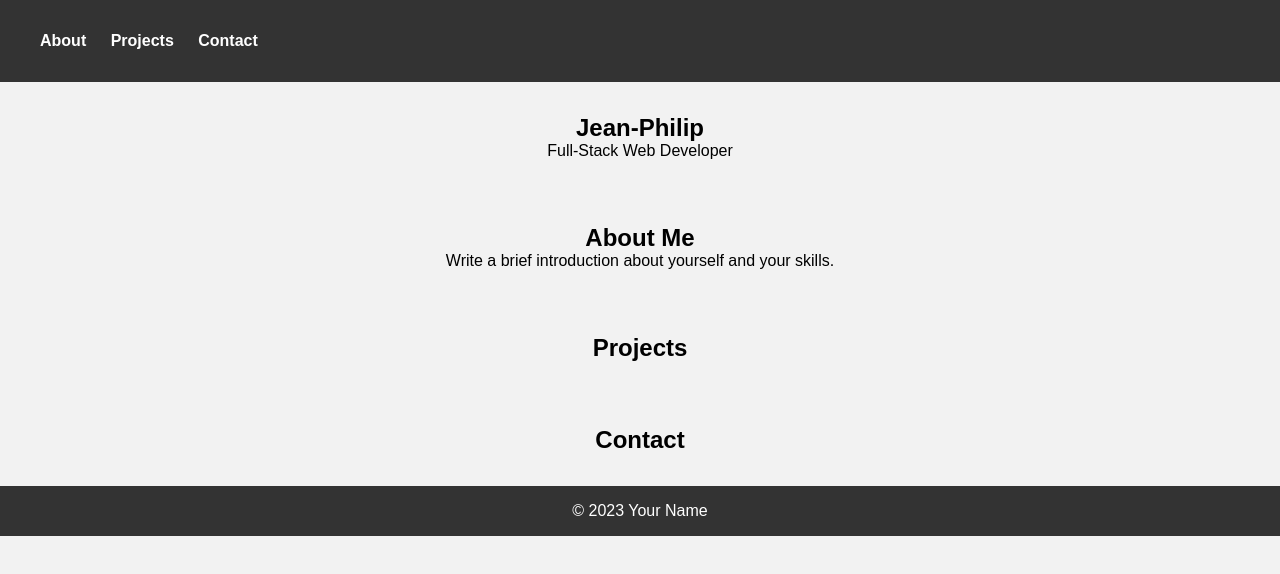
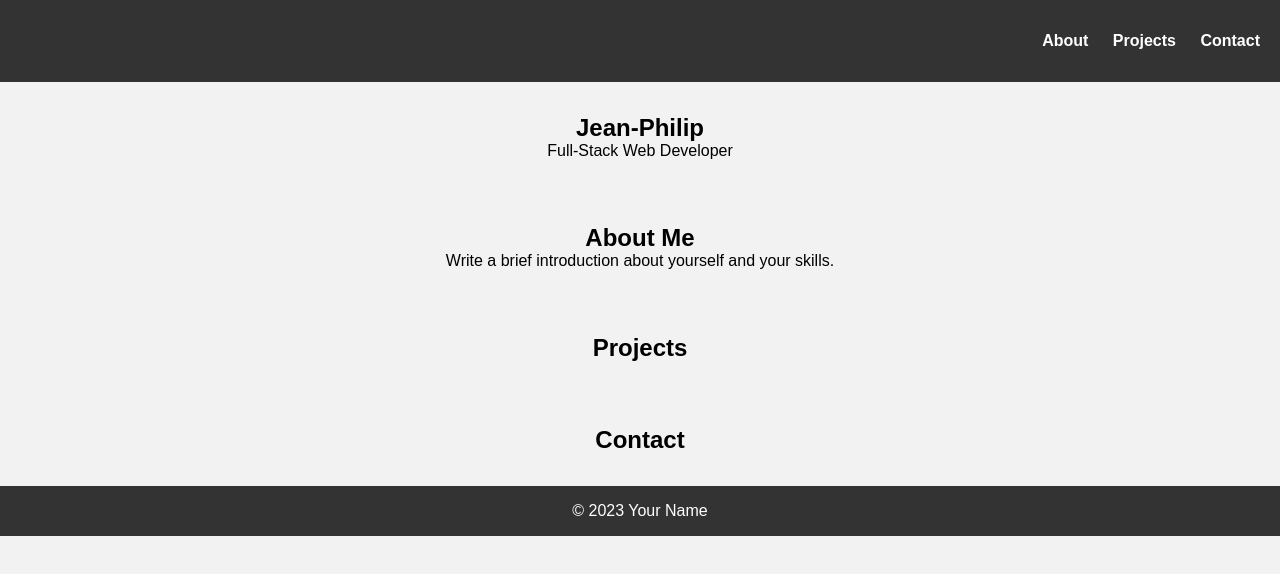
Before and after one commit to ClassyP/portfolio_zero, a plain HTML site: page index.html in a window 1280 px wide. Drawn offline with Linux system fonts and the light colour scheme.

Commit message:
Update styles.css
css ul tag text align right added

```diff
--- a/styles.css
+++ b/styles.css
@@ -18,7 +18,7 @@ header {
 
 nav ul {
     list-style: none;
-    text-align: left; /* Adjust alignment to left */
+    text-align: right; /* Adjust alignment to left */
 }
 
 nav li {
```
